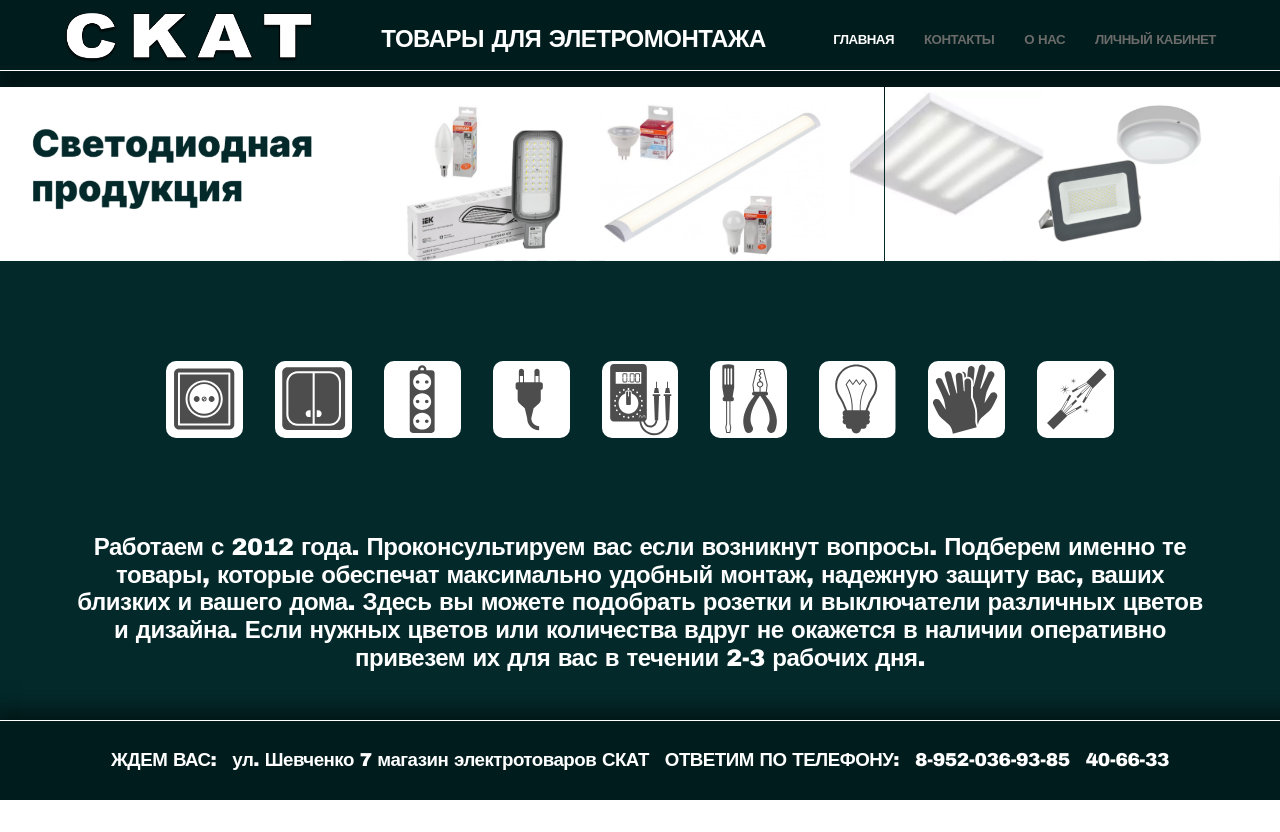
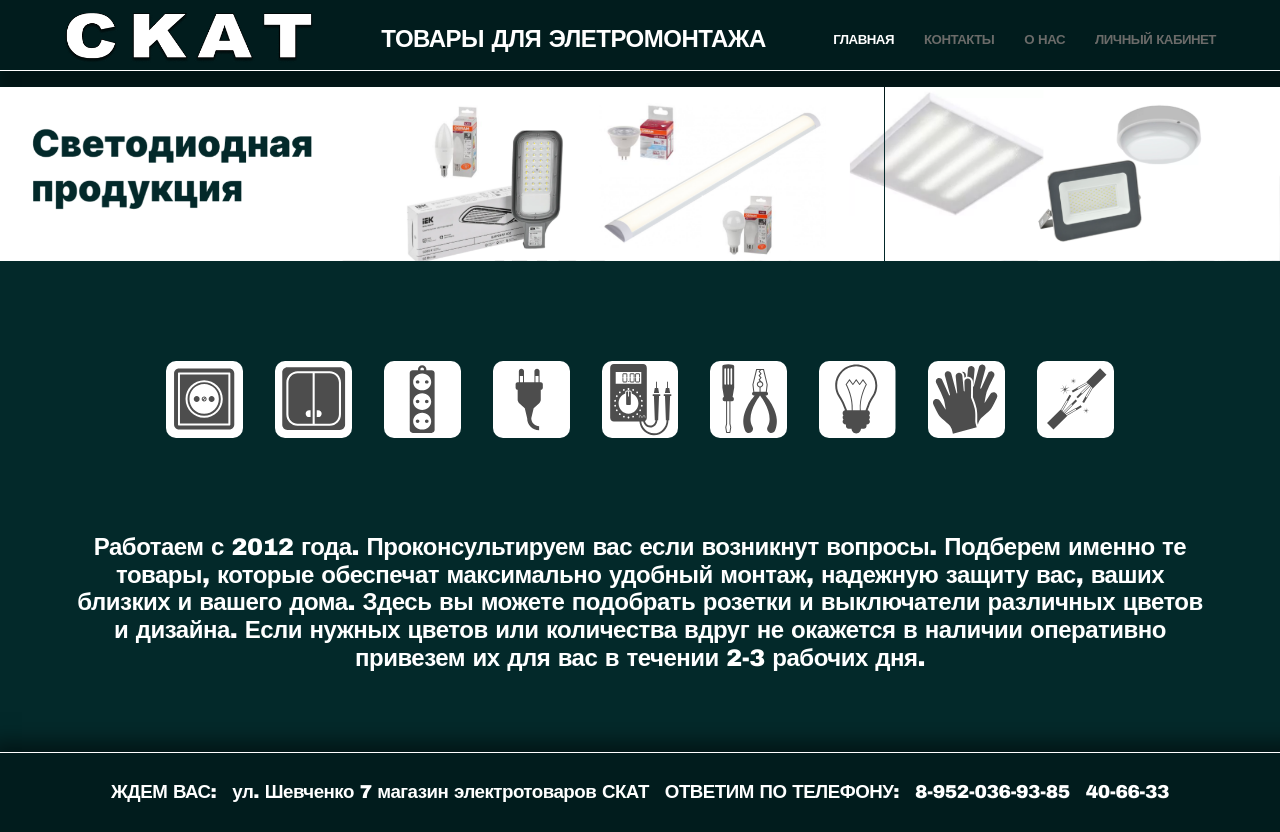
Before and after one commit to misterildar/ckat-frontend, a React (Vite) app: page / in a window 1280 px wide. Before the commit the page ends 800 px from the top, so only its background shows below. Built offline with nearby package versions, Linux system fonts and the light colour scheme.

Commit message:
fix app style

```diff
--- a/src/components/app/style.module.scss
+++ b/src/components/app/style.module.scss
@@ -10,6 +10,6 @@
   display: flex;
   flex-direction: column;
   flex-grow: 1;
-  padding: 2vh 5vw;
+  padding: 2vh 5vw 10vh;
   box-sizing: border-box;
 }
```
